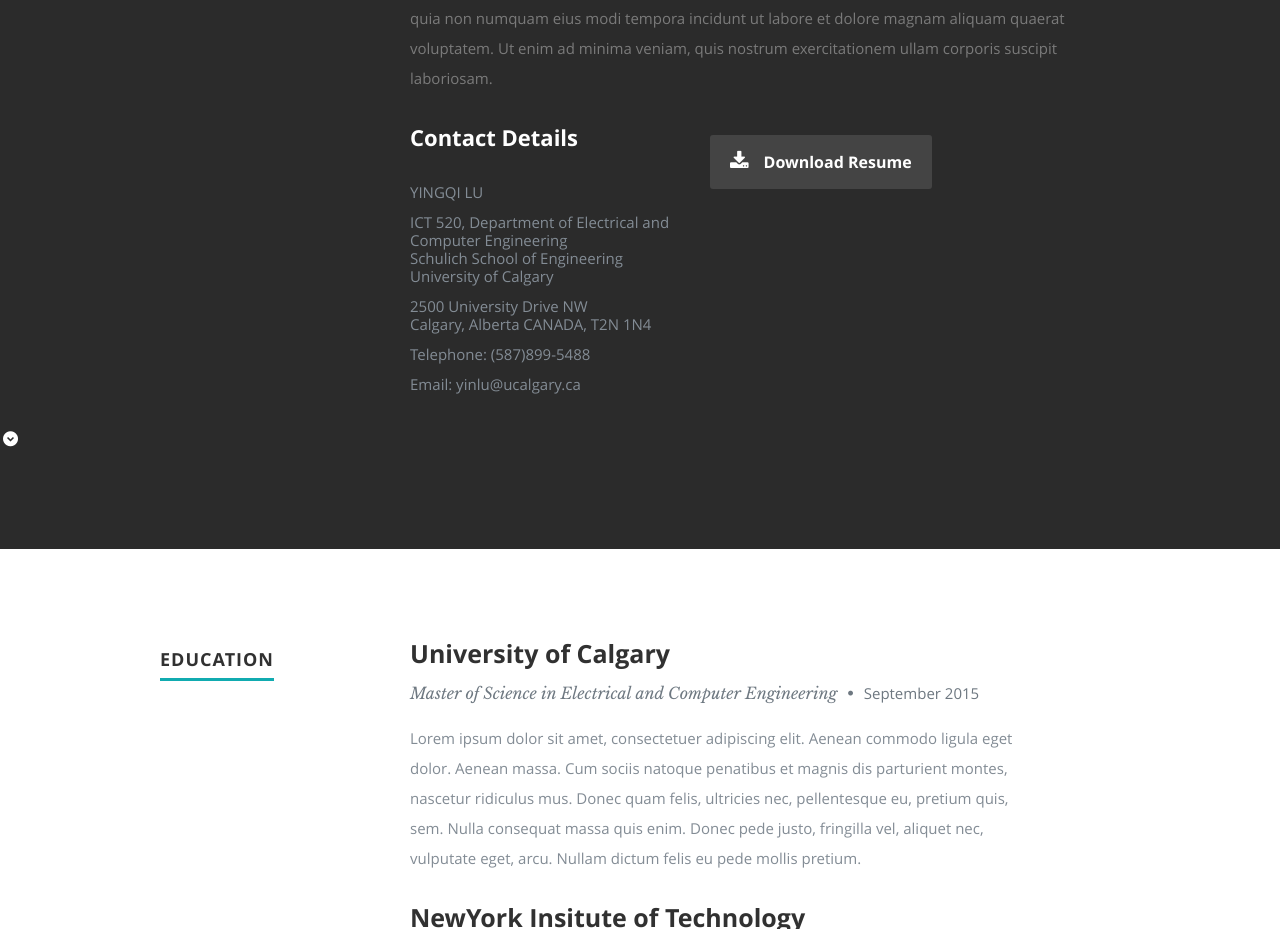
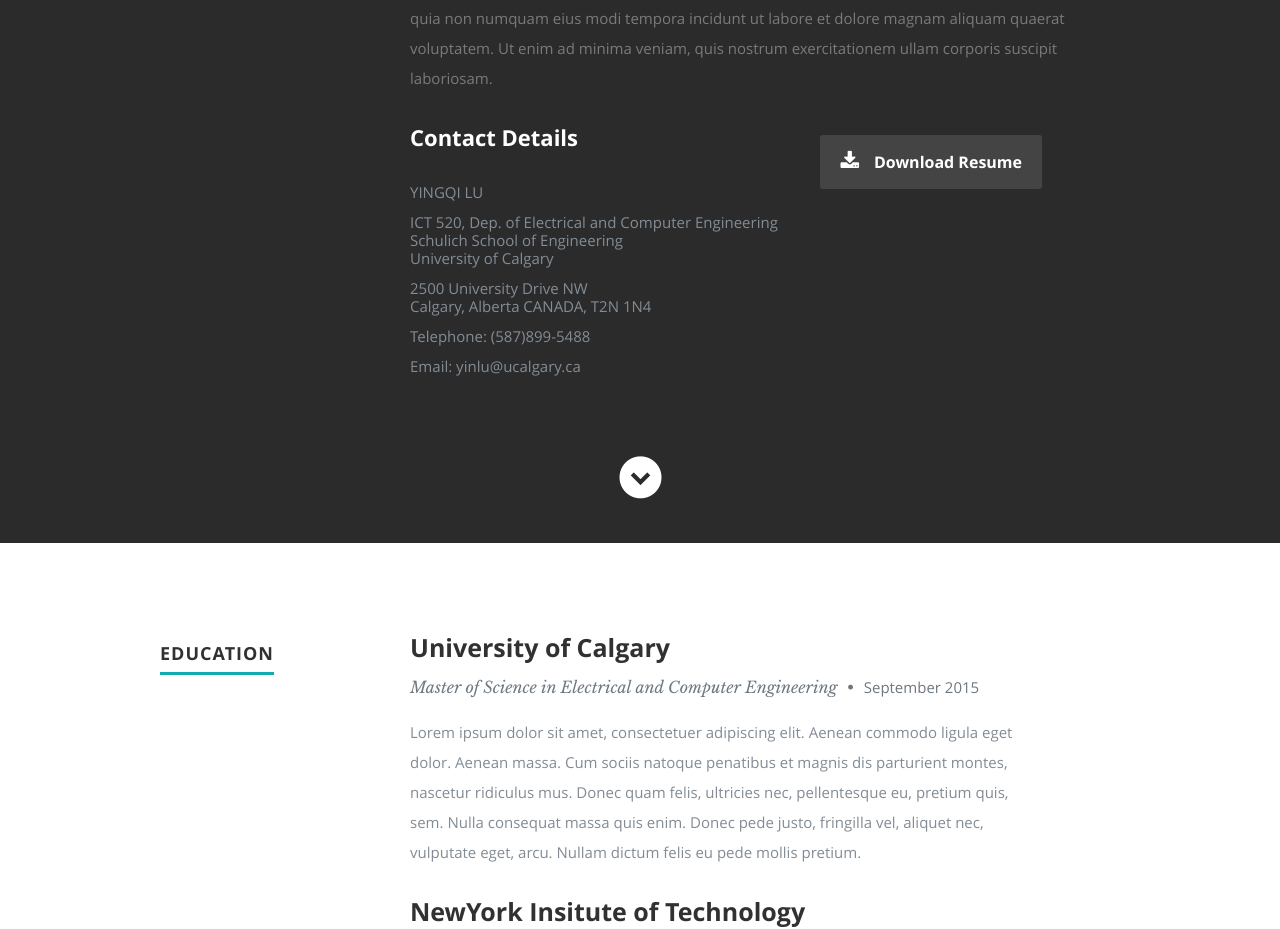
Before and after one commit to Lucretiahu/git_hub, a plain HTML site: page Yingqi_Webpage/index.html in a window 1280 px wide. Shown: the part 1085-2014 px from the top of the page. Drawn offline with nearby package versions, Linux system fonts and the light colour scheme.

Commit message:
button added and some other changes

```diff
--- a/Yingqi_Webpage/css/default.css
+++ b/Yingqi_Webpage/css/default.css
@@ -257,7 +257,7 @@ blockquote cite a:visited { color: #8B9798; border: none }
    content: none;
 }
 
-/* Abbreviations */
+/*  1. Abbreviations ----------------------- */
 abbr {
    font-family: 'opensans-bold', sans-serif;
 	font-variant: small-caps;
@@ -267,7 +267,7 @@ abbr {
 }
 abbr:hover { cursor: help; }
 
-/* drop cap */
+/*  2. drop cap --------------------------------------------------------------------------------- */
 .drop-cap:first-letter {
 	float: left;
 	margin: 0;
--- a/Yingqi_Webpage/css/layout.css
+++ b/Yingqi_Webpage/css/layout.css
@@ -98,6 +98,7 @@ header .social li a { color: #fff; }
 header .social li a:hover { color: #11ABB0; }
 
 /* scrolldown link */
+/* ---- 后面每页位置有问题 修改 ---- */
 header .scrolldown a {
    position: absolute;
    bottom: 30px;
@@ -167,7 +168,7 @@ ul#nav li a {
    display: inline-block;
    padding: 8px 13px;
    line-height: 32px;
-	text-decoration: none;
+	 text-decoration: none;
    text-align: left;
    color: #fff;
 
@@ -211,9 +212,9 @@ ul#nav li.current a { color: #F06000; }
    height: 120px;
    border-radius: 100%;
 }
-#about .contact-details { width: 41.66667%; }
+#about .contact-details { width: 56.9999%; }
 #about .download {
-   width: 58.33333%;
+   width: 43.0001%;
    padding-top: 6px;
 }
 #about .main-col { padding-right: 5%; }
@@ -230,6 +231,28 @@ ul#nav li.current a { color: #F06000; }
    font-size: 20px;
 }
 
+/* scrolldown link */
+/* ---- 后面每页位置有问题 修改 ---- */
+#about .scrolldown a {
+   position: relative;
+   top: 50px;
+   left: 50%;
+   margin-left: -29px;
+   color: #fff;
+   display: block;
+   height: 42px;
+   width: 42px;
+   font-size: 42px;
+   line-height: 42px;
+   color: #fff;
+   border-radius: 100%;
+
+   -webkit-transition: all .3s ease-in-out;
+   -moz-transition: all .3s ease-in-out;
+   -o-transition: all .3s ease-in-out;
+   transition: all .3s ease-in-out;
+}
+#about .scrolldown a:hover { color: #444; }
 
 /* ------------------------------------------------------------------ */
 /* d. Resume Section
--- a/Yingqi_Webpage/index.html
+++ b/Yingqi_Webpage/index.html
@@ -6,7 +6,6 @@
 <head>
 
    <!-- Basic Page Needs
-   ---- 此处改动了网页标签名称以及描述，meta标签后的东西不是给浏览网页者看的，所以网页上不会显示 ----
    ================================================== -->
    <meta charset="utf-8">
 	<title>Yingqi Lu's Website</title>
@@ -20,10 +19,10 @@
 	<!-- CSS
    ---- 加type="text/css" 更规范好习惯 ----
    ================================================== -->
-   <link type="text/css" rel="stylesheet" href="css/default.css">
-	<link type="text/css" rel="stylesheet" href="css/layout.css">
-   <link type="text/css" rel="stylesheet" href="css/media-queries.css ">
-   <link type="text/css" rel="stylesheet" href="css/magnific-popup.css">
+   <link rel="stylesheet" type="text/css" href="css/default.css">
+	<link rel="stylesheet" type="text/css" href="css/layout.css">
+   <link rel="stylesheet" type="text/css" href="css/media-queries.css ">
+   <link rel="stylesheet" type="text/css" href="css/magnific-popup.css">
 
    <!-- Script
    ---- 加type="text/javascript" ----
@@ -33,10 +32,9 @@
    <!-- Favicons
    ---- 收藏夹图标， 可以改一下用自己的图 ----
 	================================================== -->
-	<link rel="shortcut icon" href="favicon.png" >
+	<link rel="shortcut icon" href="favicon.jpg" >
 
    <!-- URL target
-   ---- 新添加：Using for downloading with new page ----
    ================================================== -->
    <base target="_blank">
 
@@ -67,12 +65,15 @@
       </nav> <!-- end #nav-wrap -->
 
       <div class="row banner">
+
          <div class="banner-text">
+
             <h1 class="responsive-headline">I'm Yingqi Lu.</h1>
             <h3>I'm a <span>researcher</span> in <span>Wireless Communication system, Cognitive Radio Network and Machine learning</span>. In addition, I am an <span>embedded system, SoC developer</span> including development on <span>FPGA, PLD</span> and <span>ARM</span>. I am good at <span>data structure, alogrihtm</span> and some software development such as <span>TCP/IP socket programming, Web-design, Android application, SQL design</span>.
             Let's <a class="smoothscroll" href="#about">start scrolling</a>
             and learn more <a class="smoothscroll" href="#about">about me</a>.</h3>
             <hr />
+
             <ul class="social">
                <!-- ---- 没有链接的暂时先注释掉了 ---- -->
                <li><a href="https://www.facebook.com/lyqet"><i class="fa fa-facebook"></i></a></li>
@@ -83,7 +84,9 @@
                <!--li><a href="#"><i class="fa fa-dribbble"></i></a></li-->
                <!--li><a href="#"><i class="fa fa-skype"></i></a></li-->
             </ul>
+
          </div>
+
       </div>
 
       <p class="scrolldown">
@@ -122,11 +125,11 @@
                <div class="columns contact-details">
 
                   <h2>Contact Details</h2>
+
                   <p class="address">
-                     <!-- ---- 加了<ul> <li>标签，无序列表,修改了格式换行等 ---- -->
 						   <ul>
                         <li><span>YINGQI LU</span></li> <!-- ---- 可加style改颜色，可加了<i>标签斜体字 ---- -->
-                        <li><span>ICT 520, Department of Electrical and Computer Engineering<br>Schulich School of Engineering<br>University of Calgary</span></li>
+                        <li><span>ICT 520, Dep. of Electrical and Computer Engineering<br>Schulich School of Engineering<br>University of Calgary</span></li>
                         <li><span>2500 University Drive NW<br>Calgary, Alberta CANADA, T2N 1N4</span></li>
                         <li><span>Telephone: (587)899-5488</span><br></li>
                         <li><span>Email: yinlu@ucalgary.ca</span></li>
@@ -136,9 +139,11 @@
                </div>
 
                <div class="columns download">
-                  <p>   <!-- ---- 添加下载的路径了,pdf文件放在此文件夹里就行了 ---- -->
+
+                  <p>
                      <a href="resume/resume_sample.pdf" class="button"><i class="fa fa-download"></i>Download Resume</a>
                   </p>
+
                </div>
 
             </div> <!-- end row -->
@@ -147,10 +152,12 @@
 
       </div>
 
-      <!-- ---- 添加icon-down，位置大小有问题 ---- -->
+
+      <!-- ---- 添加icon-down，位置大小有问题 layout.css line101, columns写好了位置不好改 ---- -->
       <p class="scrolldown">
-         <a class="smoothscroll" href="#about"><i class="icon-down-circle"></i></a>
+         <a class="smoothscroll" href="#resume"><i class="icon-down-circle"></i></a>
       </p>
+
 
    </section> <!-- About Section End-->
 
@@ -229,9 +236,9 @@
 
       </div> <!-- End Education -->
 
-      <!-- ---- 添加icon-down，位置大小有问题 ---- -->
+      <!-- ---- 添加icon-down，位置大小有问题 且不是section不能到下一个位置 ---- -->
       <p class="scrolldown">
-         <a class="smoothscroll" href="#about"><i class="icon-down-circle"></i></a>
+         <a class="smoothscroll" href="#work"><i class="icon-down-circle"></i></a>
       </p>
 
    <!-- ---- 添加section 改layout ---- -->
@@ -291,9 +298,9 @@
 
       </div> <!-- End Work -->
 
-      <!-- ---- 添加icon-down，位置大小有问题 ---- -->
+      <!-- ---- 添加icon-down，位置大小有问题 且不是section不能到下一个位置 ---- -->
       <p class="scrolldown">
-         <a class="smoothscroll" href="#about"><i class="icon-down-circle"></i></a>
+         <a class="smoothscroll" href="#skil"><i class="icon-down-circle"></i></a>
       </p>
 
    <!-- ---- 添加section 改layout ---- -->
@@ -338,7 +345,7 @@
 
       <!-- ---- 添加icon-down，位置大小有问题 ---- -->
       <p class="scrolldown">
-         <a class="smoothscroll" href="#about"><i class="icon-down-circle"></i></a>
+         <a class="smoothscroll" href="#portfolio"><i class="icon-down-circle"></i></a>
       </p>
 
    </section> <!-- Resume Section End-->
@@ -741,6 +748,7 @@
 
 
    <!-- Contact Section
+   ---- 内容要改 ----
    ================================================== -->
    <section id="contact">
 
```
Also changed, not shown: Yingqi_Webpage/favicon.jpg (added), Yingqi_Webpage/favicon.png (deleted).
